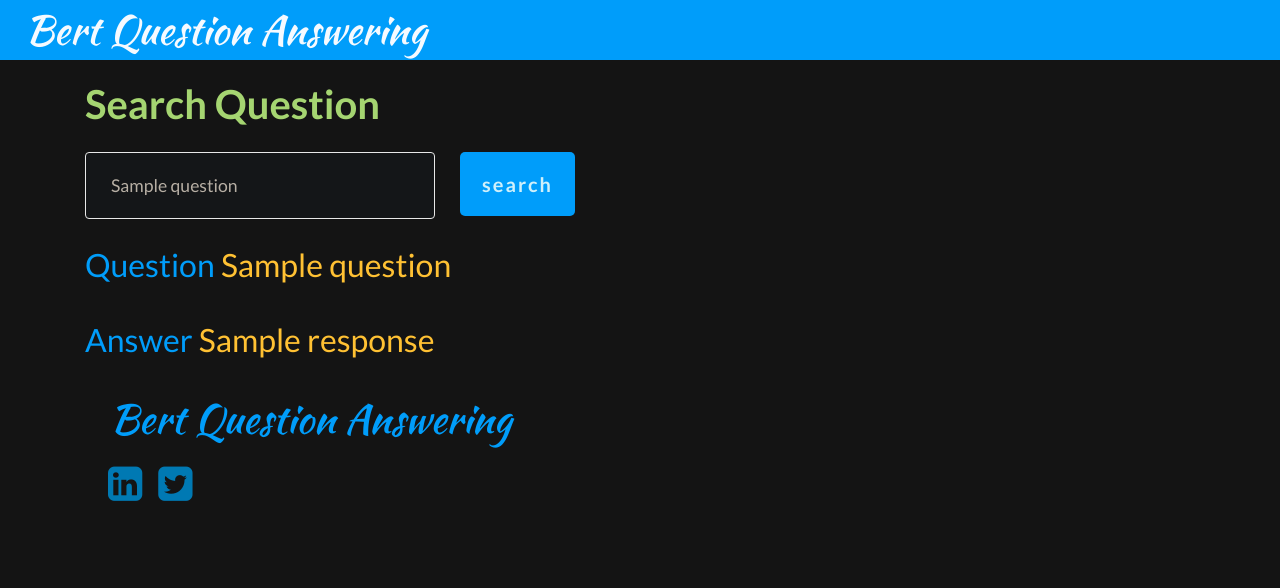
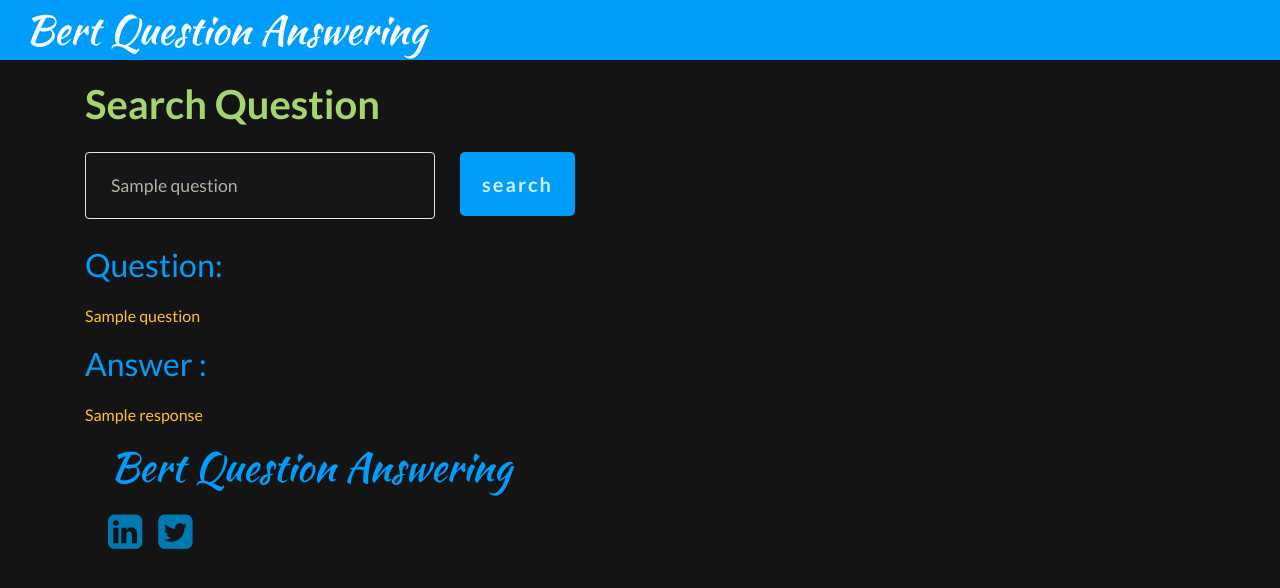
Before and after one commit to VinayTurpati/bertQA, a Flask app: template templates/search.html in a window 1280 px wide. Shown: the top 588 px of the page. Run offline with Flask 2, Linux system fonts and the light colour scheme; the template is opened without the code that fills it: most values are stand-ins (such as "Sample title", 1, 10 or a date in 2020); some libraries are stand-ins or nearby versions; some web fonts are replaced.

Commit message:
Update search.html

```diff
--- a/templates/search.html
+++ b/templates/search.html
@@ -16,10 +16,10 @@
 
     <div class="container site-content">
     <div>
-        <h2 class="result-for" style="padding-bottom: 15px">Question <span style="color: #FFC133;">{{ question }}</span></h3>
+        <h2 class="result-for" style="padding-bottom: 15px">Question: </h2></h3><span style="color: #FFC133;">{{ question }}</span></h3>
     </div>
     <div>
-        <h2 class="result-for" style="padding-bottom: 15px">Answer <span style="color: #FFC133;">{{ response }}</span></h3>
+        <h2 class="result-for" style="padding-bottom: 15px">Answer  : </h2></h3><span style="color: #FFC133;">{{ response }}</span></h3>
     </div>
 
 {% include "footer.html" %}
```
